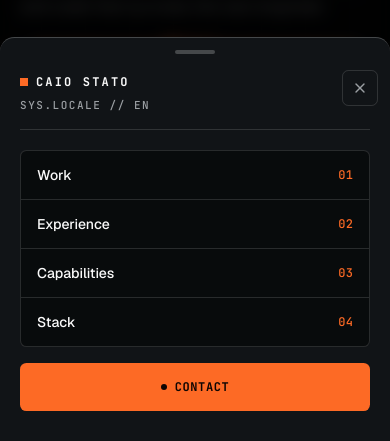
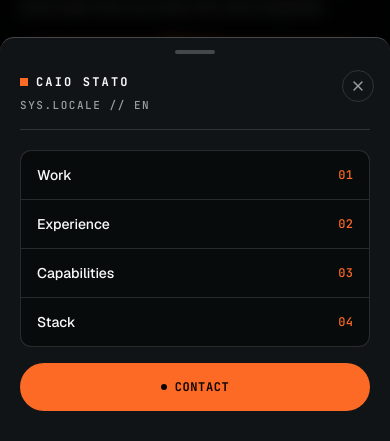
Before and after one commit to caiostato/goat-portfolio, a Next.js app: page /en-us in a window 390 px wide. Both pictures are taken after a click on the button 360 px from the left and 28 px from the top of the page. Shown: the part 401-842 px from the top of the page. Built offline with nearby package versions, Linux system fonts and the light colour scheme.

Commit message:
feat(nav): refine mobile drawer trigger radiuses and container styling

```diff
--- a/src/components/mobile-nav.tsx
+++ b/src/components/mobile-nav.tsx
@@ -17,7 +17,7 @@ export function MobileNav({
     <Drawer.Root>
       <Drawer.Trigger
         aria-label={dict.menuOpen}
-        className="-mr-1 inline-flex h-9 w-9 cursor-pointer items-center justify-center rounded-md border border-border bg-card/80 text-foreground transition-colors hover:border-brand-border hover:text-brand md:hidden"
+        className="inline-flex h-8 w-8 cursor-pointer items-center justify-center rounded-full border border-border bg-card/80 text-foreground transition-colors hover:border-brand-border hover:text-brand md:hidden"
       >
         <Menu className="h-4 w-4" aria-hidden="true" />
       </Drawer.Trigger>
@@ -45,7 +45,7 @@ export function MobileNav({
 
               <Drawer.Close
                 aria-label={dict.menuClose}
-                className="-mt-1 -mr-2 inline-flex h-9 w-9 cursor-pointer items-center justify-center rounded-md border border-border text-muted-foreground transition-colors hover:border-brand-border hover:text-foreground"
+                className="-mt-1 -mr-1 inline-flex h-8 w-8 cursor-pointer items-center justify-center rounded-full border border-border text-muted-foreground transition-colors hover:border-brand-border hover:text-foreground"
               >
                 <X className="h-4 w-4" aria-hidden="true" />
               </Drawer.Close>
@@ -53,7 +53,7 @@ export function MobileNav({
 
             <Drawer.Content>
               <nav aria-label={dict.ariaLabel}>
-                <ul className="divide-y divide-border rounded-md border border-border bg-background/60">
+                <ul className="divide-y divide-border rounded-xl border border-border bg-background/60">
                   {dict.items.map((item, idx) => (
                     <li key={item.href} className="flex">
                       <Drawer.Close
@@ -73,7 +73,7 @@ export function MobileNav({
                 <Drawer.Close
                   nativeButton={false}
                   render={<a href="#connect" />}
-                  className="mt-4 flex h-12 w-full items-center justify-center gap-2 rounded-md bg-brand px-4 font-mono text-xs font-bold tracking-wider text-brand-foreground uppercase transition-colors hover:bg-brand-strong"
+                  className="mt-4 flex h-12 w-full items-center justify-center gap-2 rounded-full bg-brand px-4 font-mono text-xs font-bold tracking-wider text-brand-foreground uppercase transition-colors hover:bg-brand-strong"
                 >
                   <span
                     aria-hidden="true"
```
